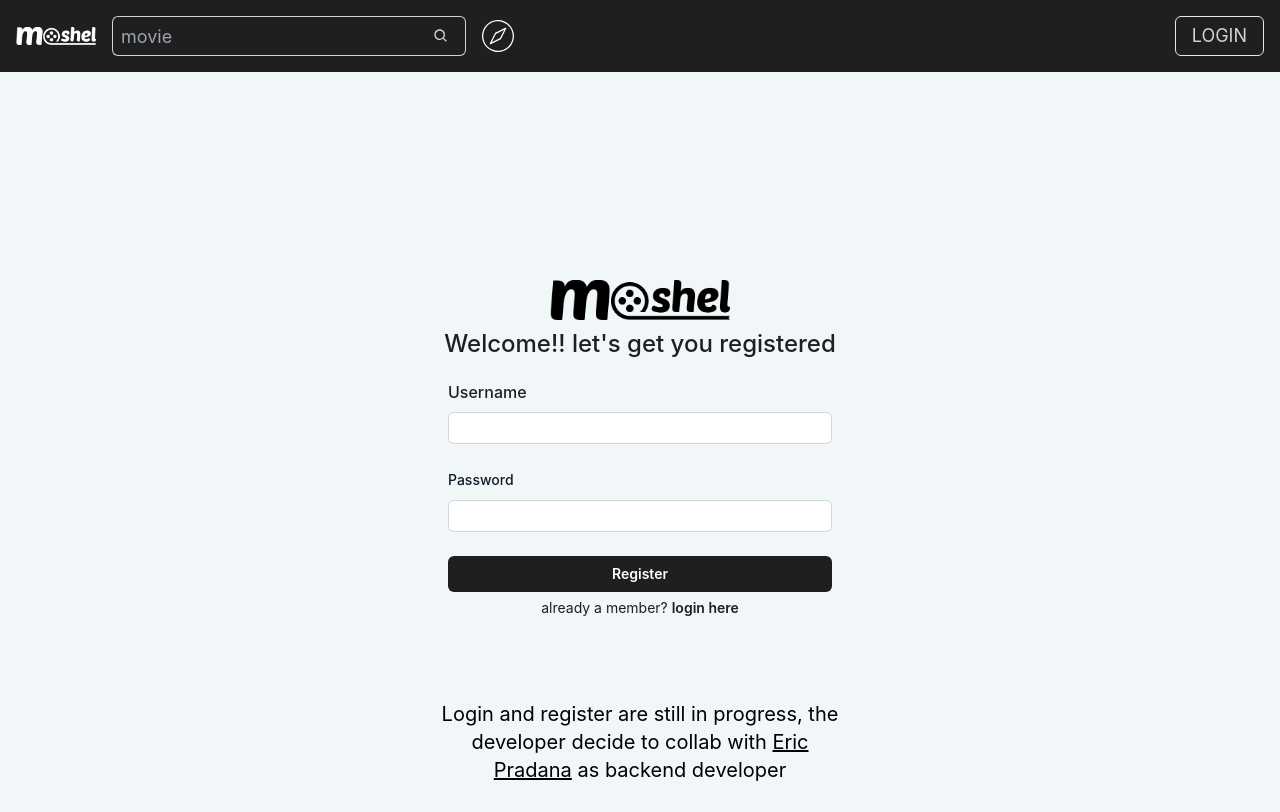
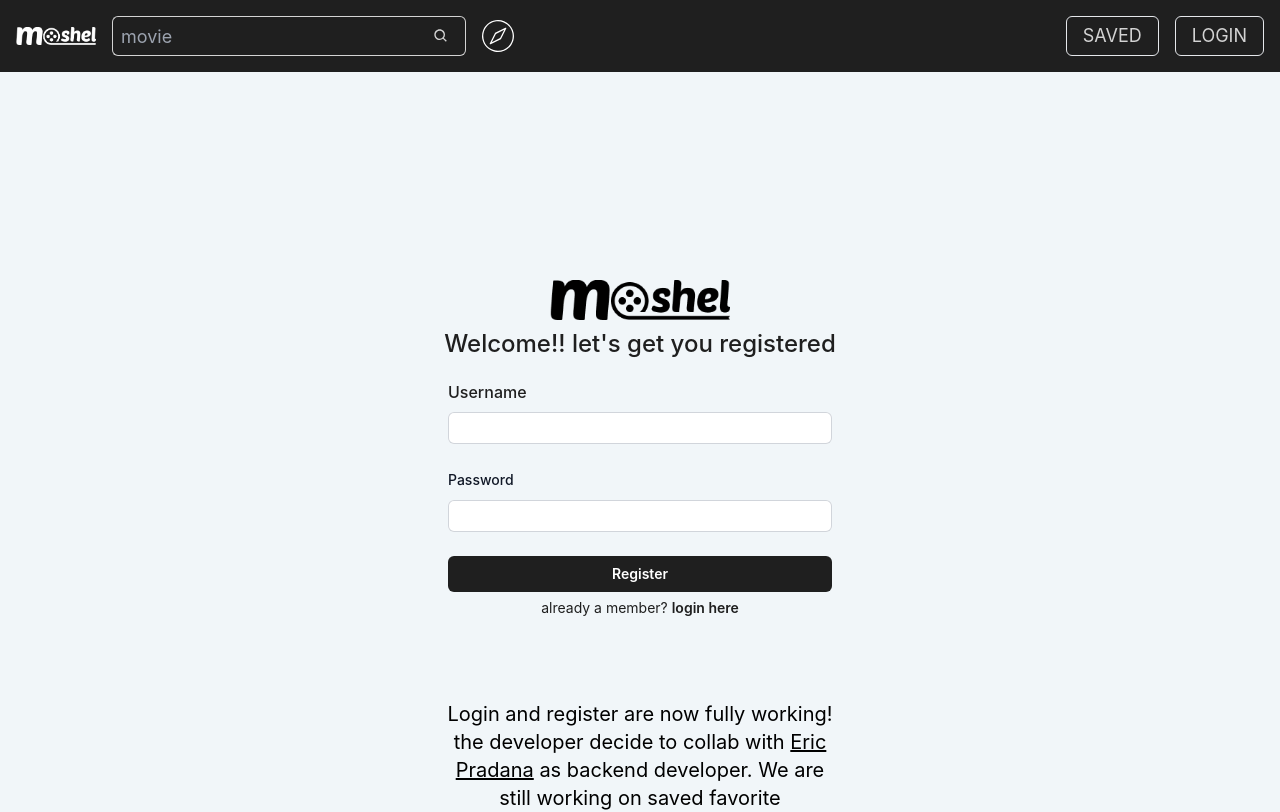
Before and after one commit to DragonSlayerRules/moshel, a React (Create React App) app: page /auth/1 in a window 1280 px wide. Shown: the top 812 px of the page. Built offline with nearby package versions, Linux system fonts and the light colour scheme.

Commit message:
add saved page, and update news

```diff
--- a/src/App.jsx
+++ b/src/App.jsx
@@ -10,6 +10,7 @@ import PersonDetails from "./page/personDetails";
 import Auth from "./page/auth";
 import Test from "./page/test";
 import Discover from "./page/discover";
+import Saved from "./page/saved";
 
 function App() {
   return (
@@ -21,6 +22,7 @@ function App() {
         <Route path="/discover/:type/:page" element={<Discover />} />
         <Route path="/profile/:userId" element={<PersonDetails />} />
         <Route path="/auth/:type" element={<Auth />} />
+        <Route path="/saved" element={<Saved />} />
         <Route path="*" element={<Error />} />
         <Route path="/test" element={<Test />} />
       </Routes>
--- a/src/components/organisms/layout.jsx
+++ b/src/components/organisms/layout.jsx
@@ -53,6 +53,12 @@ function Layout({ children }) {
             />
           </div>
           <div className="flex gap-4">
+            <Link
+              to="/saved"
+              className="border border-highligt text-highlight h-10 px-2 sm:px-4 text-base sm:text-lg flex items-center rounded-md"
+            >
+              SAVED
+            </Link>
             <Link
               to="/auth/login"
               className="border border-highligt text-highlight h-10 px-2 sm:px-4 text-base sm:text-lg flex items-center rounded-md"
--- a/src/page/auth.jsx
+++ b/src/page/auth.jsx
@@ -140,7 +140,7 @@ const handleSubmit = (e) =>{
         </div>
 
         <div className="text-xl text-black mx-auto w-1/3 mt-20 text-center">
-          Login and register are still in progress, the developer decide to
+          Login and register are now fully working! the developer decide to
           collab with{" "}
           <a
             href="https://www.linkedin.com/in/eric-pradana/"
@@ -150,7 +150,7 @@ const handleSubmit = (e) =>{
           >
             Eric Pradana
           </a>{" "}
-          as backend developer
+          as backend developer. We are still working on saved favorite
         </div>
       </div>
     </>
--- /dev/null
+++ b/src/page/saved.jsx
@@ -0,0 +1,9 @@
+import React from 'react'
+
+function Saved() {
+  return (
+    <div>Saved</div>
+  )
+}
+
+export default Saved
```
